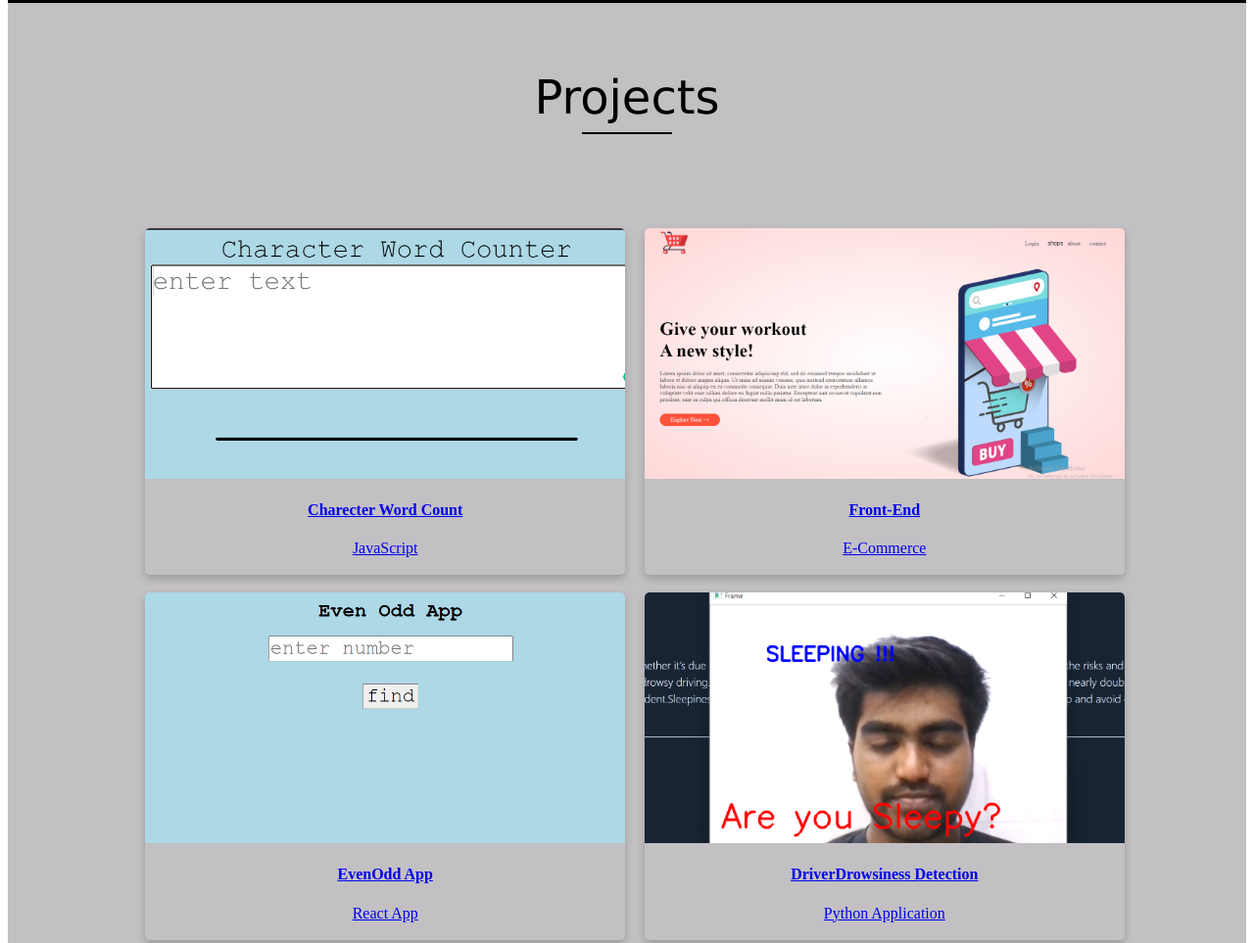
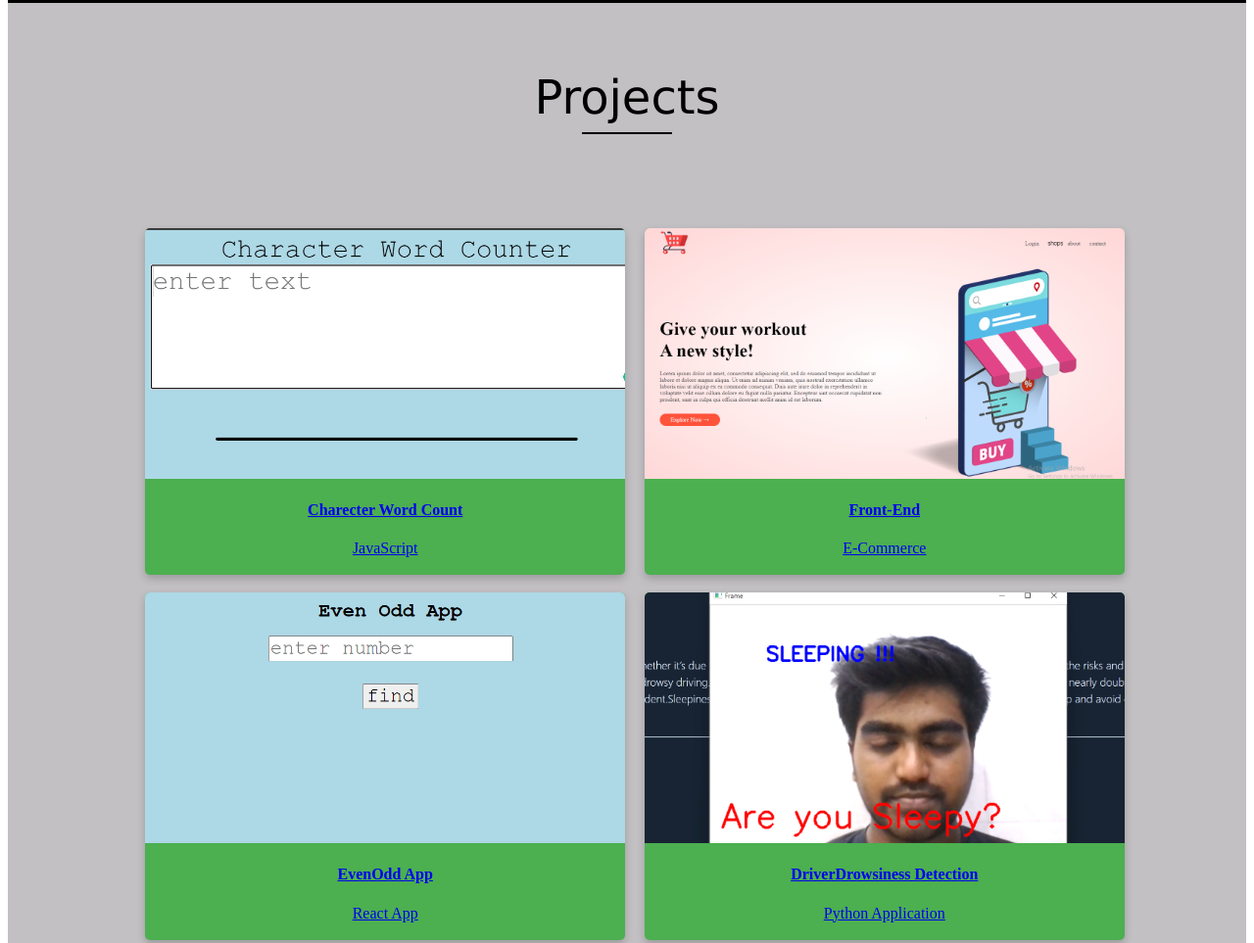
Before and after one commit to gauru02/portfolio.github.io, a plain HTML site: page index.html in a window 1280 px wide. Shown: the part 730-1693 px from the top of the page at 98% size. Drawn offline with Linux system fonts and the light colour scheme.

Commit message:
Update index.html

```diff
--- a/index.html
+++ b/index.html
@@ -20,6 +20,7 @@
   border-radius: 5px;
   display: inline-block;
   margin-left: 1rem;
+  background-color: #4CAF50;
 
 }
 
```
